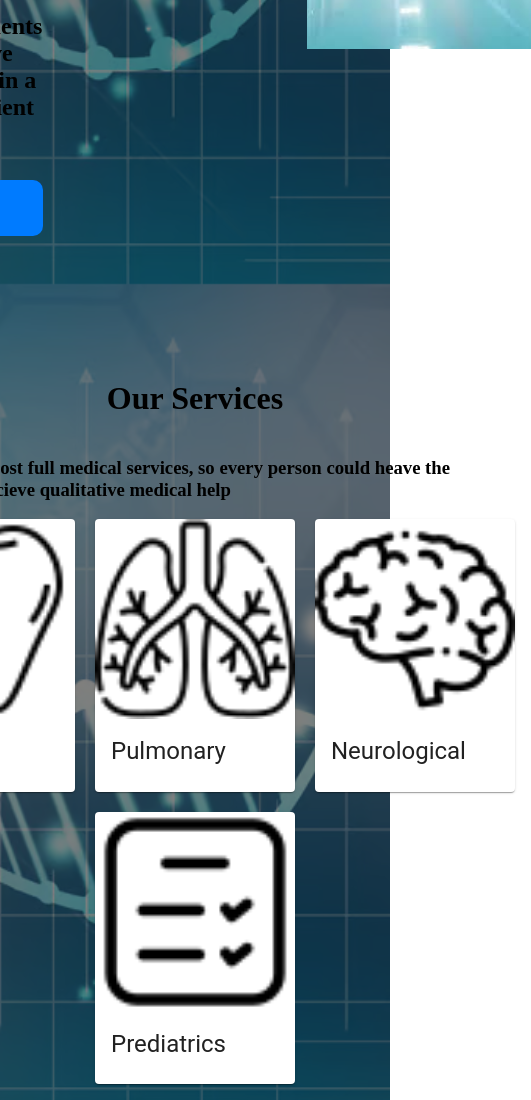
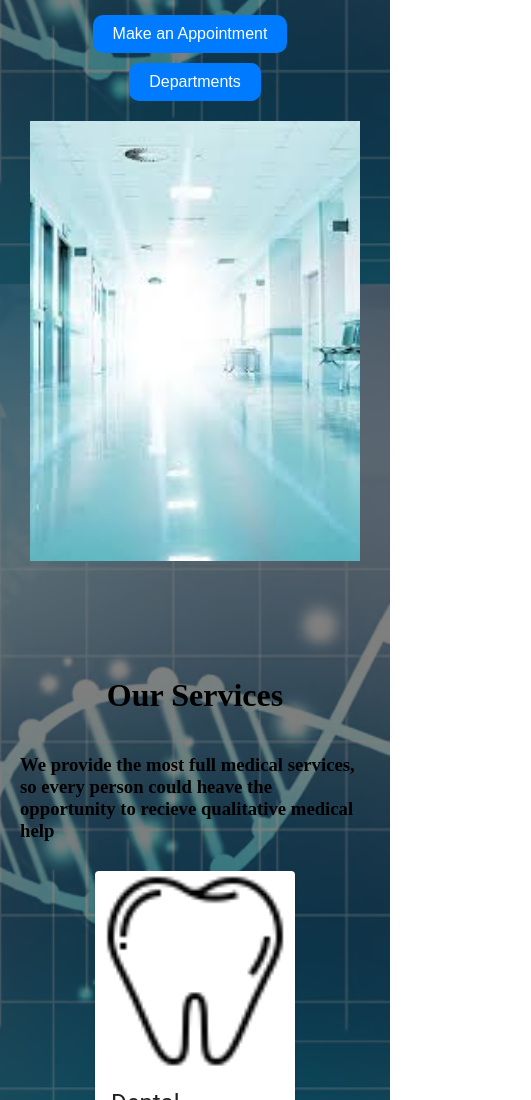
Before and after one commit to harshit001122/hospital-landing-page, a Gatsby site: page / in a window 390 px wide. Shown: the part 560-1660 px from the top of the page, 531 px wide, since content can reach past the window. Built offline with nearby package versions, Linux system fonts and the light colour scheme; Gatsby itself is replaced by a stand-in of ours; no server answers.

Commit message:
responsiveness

```diff
--- a/src/components/Header.css
+++ b/src/components/Header.css
@@ -3,6 +3,8 @@
     flex-direction: column;
     align-items: center;
     margin-top: 10vh;
+    padding: 20px;
+
   }
 .header {
   display: flex;
@@ -10,27 +12,34 @@
   align-items: center;
   width: 100%;
   margin-bottom: 10vh;
+  flex-wrap: wrap;
 }
 
   .header-left {
     font-size: 24px;
-    margin-right: 15vh;
     font-weight: bold;
+    flex: 1 1 45%;
+    margin: 10px;
   }
 
   .header-right {
     display: flex;
-    margin-left: 15vh;
     align-items: center;
+    flex: 1 1 45%;
+    margin: 10px;
   }
 
   .header-image {
-    height: 300px;
     width: auto;
+    width: 100%;
+    height: auto;
   }
 
   .header-buttons {
     margin-top: 20px;
+    display: flex;
+    flex-wrap: wrap;
+    gap: 10px;
   }
 
   .header-button {
@@ -43,6 +52,7 @@
     cursor: pointer;
     font-size: 16px;
     transition: background-color 0.3s;
+    padding: 10px 20px;
   }
 
   .header-button:last-child {
@@ -90,3 +100,27 @@
     flex: 1 1 200px;
     max-width: 300px;
   }
+
+
+
+.card-container, .doctor-container, .innovative-container {
+  display: flex;
+  flex-wrap: wrap;
+  justify-content: space-around;
+  gap: 20px;
+}
+
+.card-container > div, .doctor-container > div, .innovative-container > div {
+  flex: 1 1 45%;
+  margin: 10px;
+}
+
+@media (max-width: 768px) {
+  .header-left, .header-right, .card-container > div, .doctor-container > div, .innovative-container > div {
+    flex: 1 1 100%;
+  }
+
+  .header-buttons {
+    justify-content: center;
+  }
+}
```
Also changed, not shown: src/components/header.js (+5 -6 lines).
